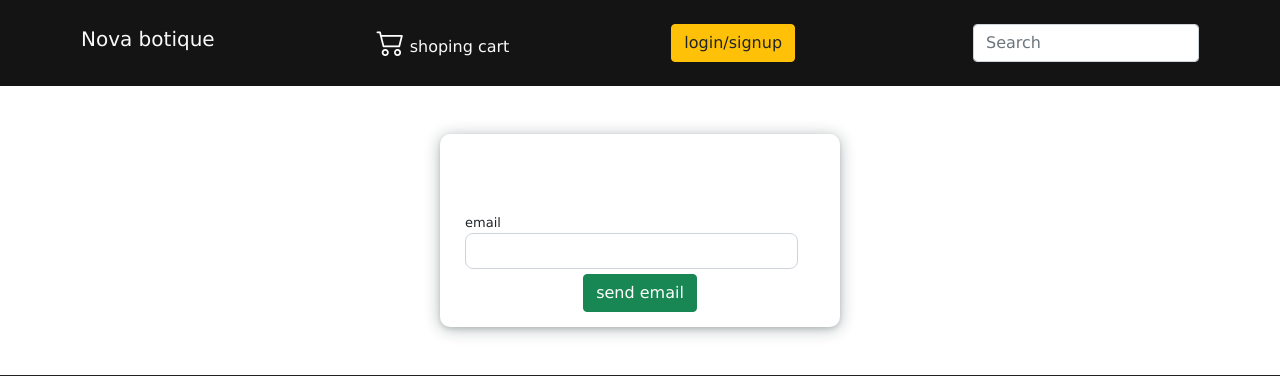
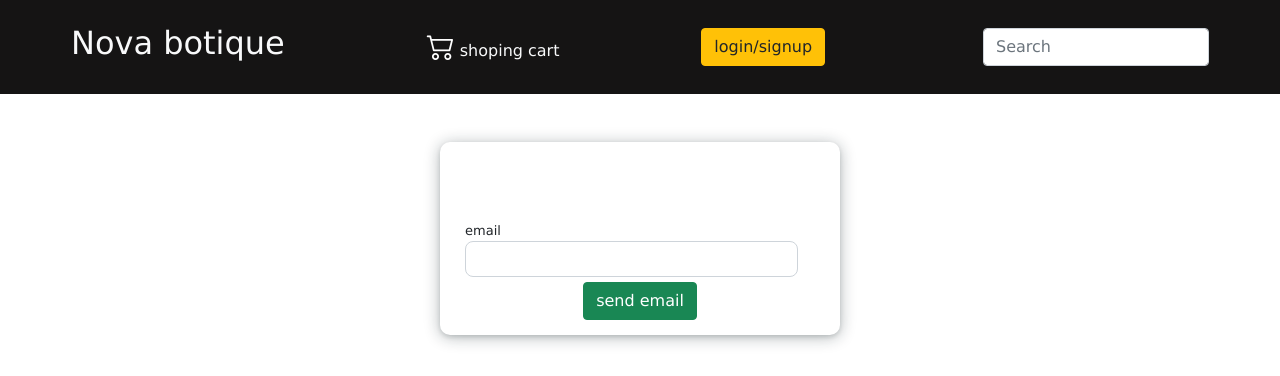
Before and after one commit to Code-Institute-Submissions/zahramousavi930-Nava.boutique, a Django app: page /user/forget-pass/ in a window 1280 px wide. Shown: the top 376 px of the page. Run offline with Django 4.2, Linux system fonts and the light colour scheme; some libraries are stand-ins or nearby versions.

Commit message:
edit name of shop

```diff
--- a/templates/main/header.html
+++ b/templates/main/header.html
@@ -2,7 +2,7 @@
   <navbar class="nav d-lg-flex d-none justify-content-evenly color-nav">
     <div class=" d-flex justify-content-around w-100 my-4 align-items-center">
     <div class="h5">
-      <a href="{% url 'home_pgae' %}" class="text-decoration-none  text-light ">
+      <a href="{% url 'home_pgae' %}" class="text-decoration-none  text-light h2 ">
       Nova botique
     </a>
 
```
Also changed, not shown: db.sqlite3.
